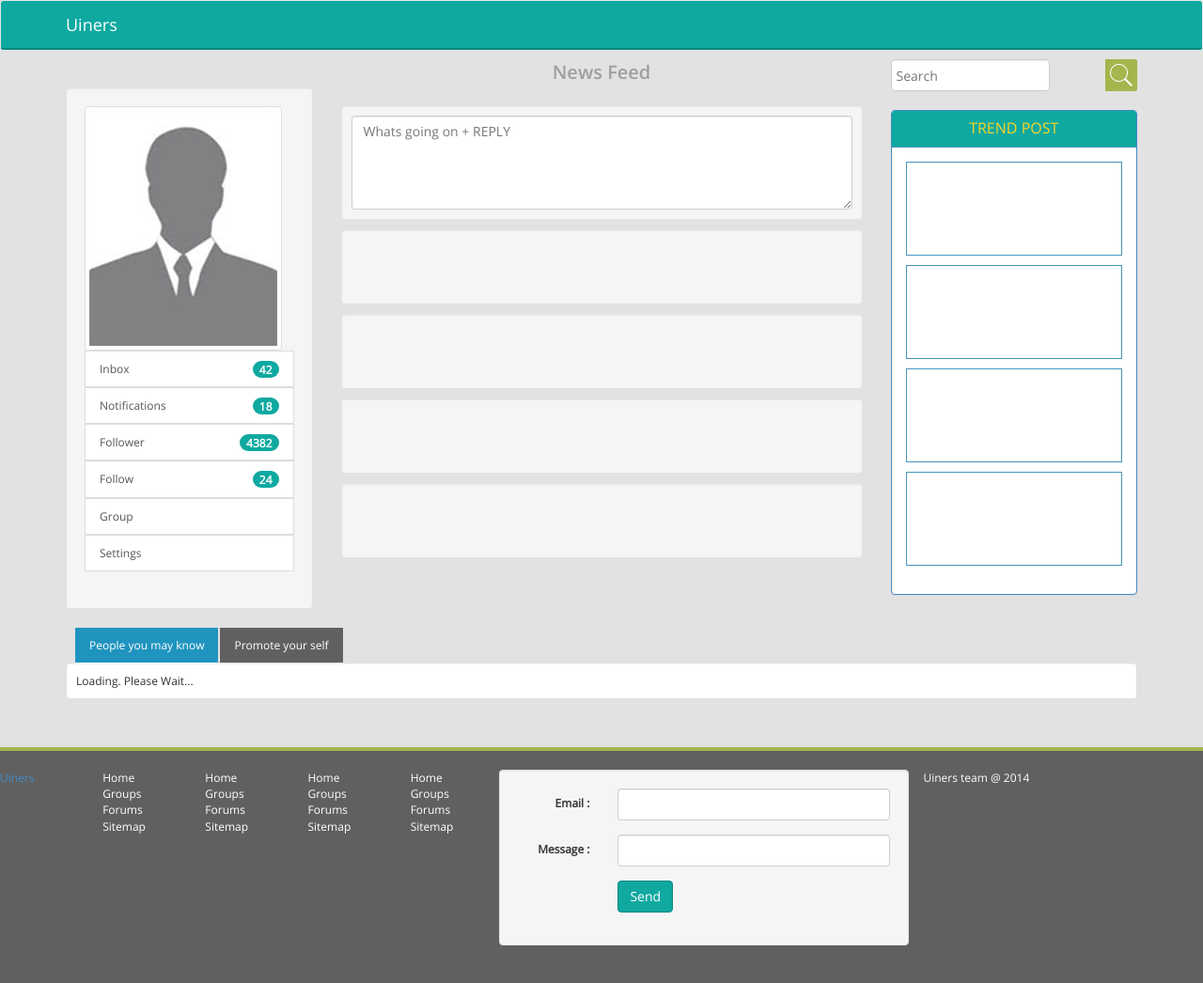
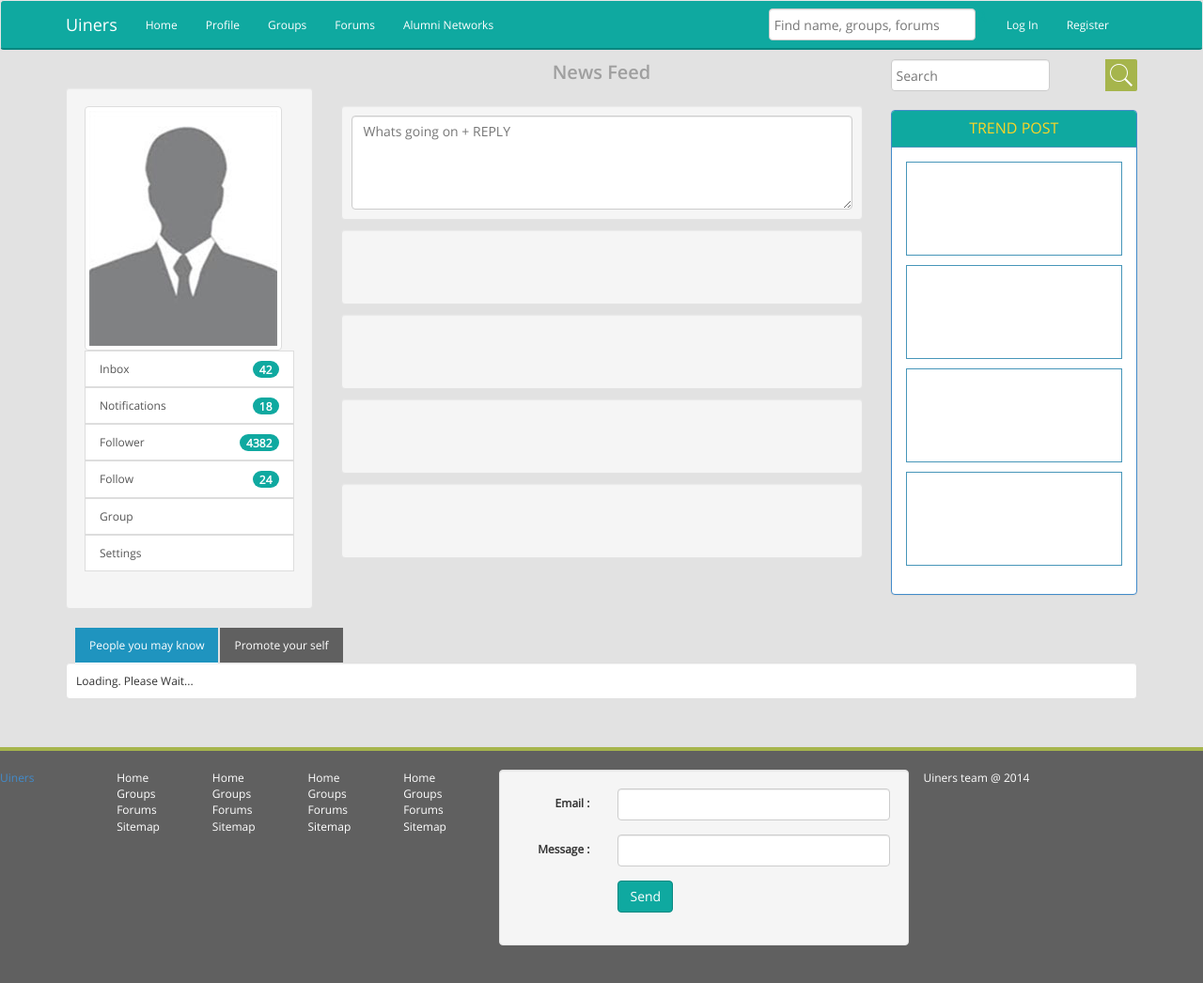
Before and after one commit to fandhi/alumni, a PHP site: page /index.php in a window 1280 px wide. Shown: the whole page at 94% size. Run offline with PHP 8.4, Linux system fonts and the light colour scheme.

Commit message:
- tambah menu login dan register - edit footer jd responsive

```diff
--- a/inc_footer.php
+++ b/inc_footer.php
@@ -1,31 +1,33 @@
             <footer id="footer">
                 <div class="row">
-                    <a class="col-md-1 col-sm-3" href="">Uiners</a>
-                    <ul class="col-md-1 col-sm-3">
+                    <a class="col-sm-2 col-md-1 col-lg-1" href="">Uiners</a>
+                    <div class="col-sm-4 col-md-4 col-lg-4">
+                        <ul class="col-sm-12 col-md-6 col-lg-3">
                             <li><a href="">Home</a></li>
                             <li><a href="">Groups</a></li>
                             <li><a href="">Forums</a></li>
                             <li><a href="">Sitemap</a></li>
                         </ul>
-                    <ul class="col-md-1 col-sm-3">
+                        <ul class="col-sm-12 col-md-6 col-lg-3">
                             <li><a href="">Home</a></li>
                             <li><a href="">Groups</a></li>
                             <li><a href="">Forums</a></li>
                             <li><a href="">Sitemap</a></li>
                         </ul>
-                    <ul class="col-md-1 col-sm-3">
+                        <ul class="col-sm-12 col-md-6 col-lg-3">
                             <li><a href="">Home</a></li>
                             <li><a href="">Groups</a></li>
                             <li><a href="">Forums</a></li>
                             <li><a href="">Sitemap</a></li>
                         </ul>
-                    <ul class="col-md-1 col-sm-3">
+                        <ul class="col-sm-12 col-md-6 col-lg-3">
                             <li><a href="">Home</a></li>
                             <li><a href="">Groups</a></li>
                             <li><a href="">Forums</a></li>
                             <li><a href="">Sitemap</a></li>
                         </ul>
-                    <div class="col-md-4 well">
+                    </div>
+                    <div class="col-sm-4 col-md-4 well">
                         <form class="form-horizontal" method="post" action="" role="form">
                             <div class="form-group">
                                 <label class="col-sm-3 control-label">Email :</label>
--- a/inc_header.php
+++ b/inc_header.php
@@ -8,21 +8,21 @@ $url = $_SERVER['SERVER_NAME'] . "/alumni/";
         <meta http-equiv="Content-Type" content="text/html; charset=UTF-8">
         <meta name="viewport" content="width=device-width, initial-scale=1">
         <meta http-equiv="X-UA-Compatible" content="IE=edge">
-        <meta name="keyword" content=""/>
-        <meta name="description" content=""/>
-        <meta name="google-site-verification" content=""/>
-        <meta name="robots" content="all,index,follow"/>
-        <meta name="googlebot" content="all,index,follow"/>
-        <meta name="allow-search" content="yes"/>
-        <meta name="revisit-after" content="3 days" />
-        <meta name="copyright" content=""/>
-        <meta name="author" content=""/>
-        <meta name="distribution" content="global"/>
+        <meta name="keyword" content="">
+        <meta name="description" content="">
+        <meta name="google-site-verification" content="">
+        <meta name="robots" content="all,index,follow">
+        <meta name="googlebot" content="all,index,follow">
+        <meta name="allow-search" content="yes">
+        <meta name="revisit-after" content="3 days" >
+        <meta name="copyright" content="">
+        <meta name="author" content="">
+        <meta name="distribution" content="global">
+        <?php if($page === "register-success") {echo '<meta http-equiv="refresh" content="1;URL=http://'.$url.'home.php">' ;}?>
         <title>Alumni</title>
         <link rel="stylesheet" type="text/css" href="http://<?php echo $url ?>css/bootstrap.css">
         <link rel="stylesheet" type="text/css" href="http://<?php echo $url ?>css/style-themes.css">
         <link rel="stylesheet" type="text/css" href="http://<?php echo $url ?>css/green-theme.css">
-        <!--<link rel="stylesheet" type="text/css" href="http://<?php echo $url ?>css/reset.css">-->
         <link rel="stylesheet" type="text/css" href="http://<?php echo $url ?>css/style.css"/>
     </head>
     <body class="green-theme">
@@ -40,22 +40,24 @@ $url = $_SERVER['SERVER_NAME'] . "/alumni/";
                     </div>
                     <div class="header_top"></div>
                     <div class="collapse navbar-collapse header_bottom">
-                        <?php if($page == "page1") {echo '
                             <ul id="profileMenu" class="nav navbar-nav">
-                                <li><a href="http://'.$url.'">Home</a></li>
-                                <li><a href="http://'.$url.'">Profile</a></li>
-                                <li><a href="http://'.$url.'">Groups</a></li>
-                                <li><a href="http://'.$url.'">Forums</a></li>
-                                <li><a href="http://'.$url.'">Alumni Networks</a></li>
+                                <li><a href="http://<?php echo $url;?>home.php">Home</a></li>
+                                <li><a href="http://<?php echo $url;?>profile.php">Profile</a></li>
+                                <li><a href="http://<?php echo $url;?>">Groups</a></li>
+                                <li><a href="http://<?php echo $url;?>">Forums</a></li>
+                                <li><a href="http://<?php echo $url;?>">Alumni Networks</a></li>
                             </ul>
                             <!--end profileMenu-->
+                            <ul id="profileMenu" class="nav navbar-nav navbar-right">
+                                <li><a href="http://<?php echo $url;?>log-in.php">Log In</a></li>
+                                <li><a href="http://<?php echo $url;?>register.php">Register</a></li>
+                            </ul>
                             <form class="hm_search search navbar-form navbar-right" action="" method="" role="search">
                                 <div class="form-group">
                                     <input class="form-control" type="text" placeholder="Find name, groups, forums" />
                                     <span class="glyphicon glyphicon-search"></span>
                                 </div>
-                            </form>';}
-                        ?>
+                            </form>
                     </div>
                 </div>
 
```
Lines whose indentation alone changed are shown as unchanged.
